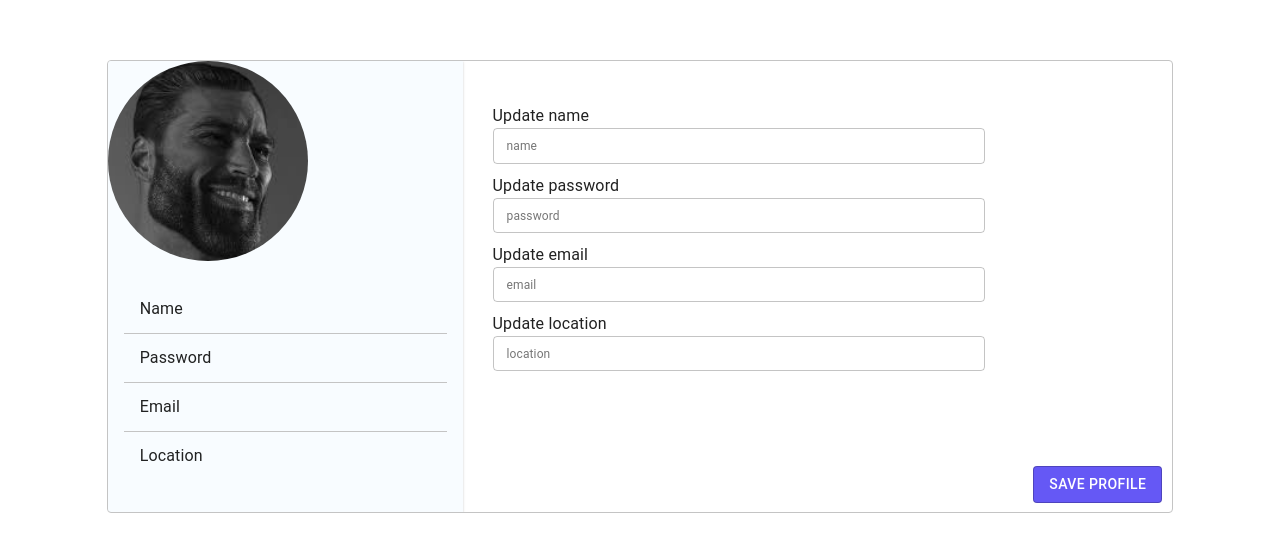
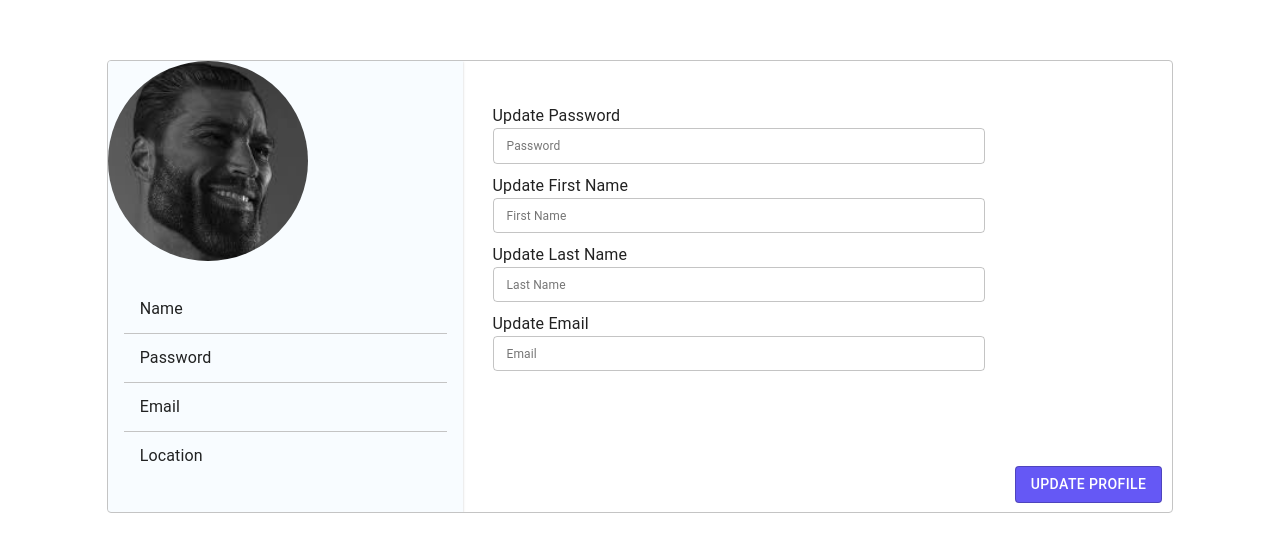
Before and after one commit to ECSE-428-Group/EventManagement, a React (Create React App) app in the folder client/: page /editProfile in a window 1280 px wide. Shown: the part 114-666 px from the top of the page. Built offline with nearby package versions, Linux system fonts and the light colour scheme.

Commit message:
started working on wiring updateUser

```diff
--- a/client/src/components/EditProfileUpdateInfo.js
+++ b/client/src/components/EditProfileUpdateInfo.js
@@ -5,13 +5,15 @@ import { Grid, TextField, Typography, Button } from '@material-ui/core';
 
 export default function EditProfileUpdateInfo() {
     const input = {
-        name: 'name',
-        password: 'password',
-        email: 'email',
-        location: 'location',
+        newPassword: 'Password',
+        firstname: 'First Name',
+        lastname: 'Last Name',
+        email: 'Email'
     };
 
-    const textFields = Object.keys(input).map((data, idx) => {
+    const textLabels = ['New Password', 'First Name', 'Last Name', 'Email']
+
+    const textFields = Object.values(input).map((data, idx) => {
         return (
             <Grid
                 style={{
@@ -60,12 +62,21 @@ export default function EditProfileUpdateInfo() {
                 alignItems='flex-end'
             >
                 <Button
+                    //onClick = {updateUser}
                     variant='outlined'
                     style={{ backgroundColor: '#6558f5', color: '#ffffff' }}
                 >
-                    Save Profile
+                    Update Profile
                 </Button>
             </Grid>
         </>
     );
+
+    // function updateUser(username) {
+    //     fetch('http://localhost:3000/$(username)'), {
+    //         method: 'PUT',
+    //         headers:{}
+    //         body:JSON.strinify(input)
+    //     }
+    // }
 }
```
Also changed, not shown: 1 other file (tests, documents, lock files or other folders).
